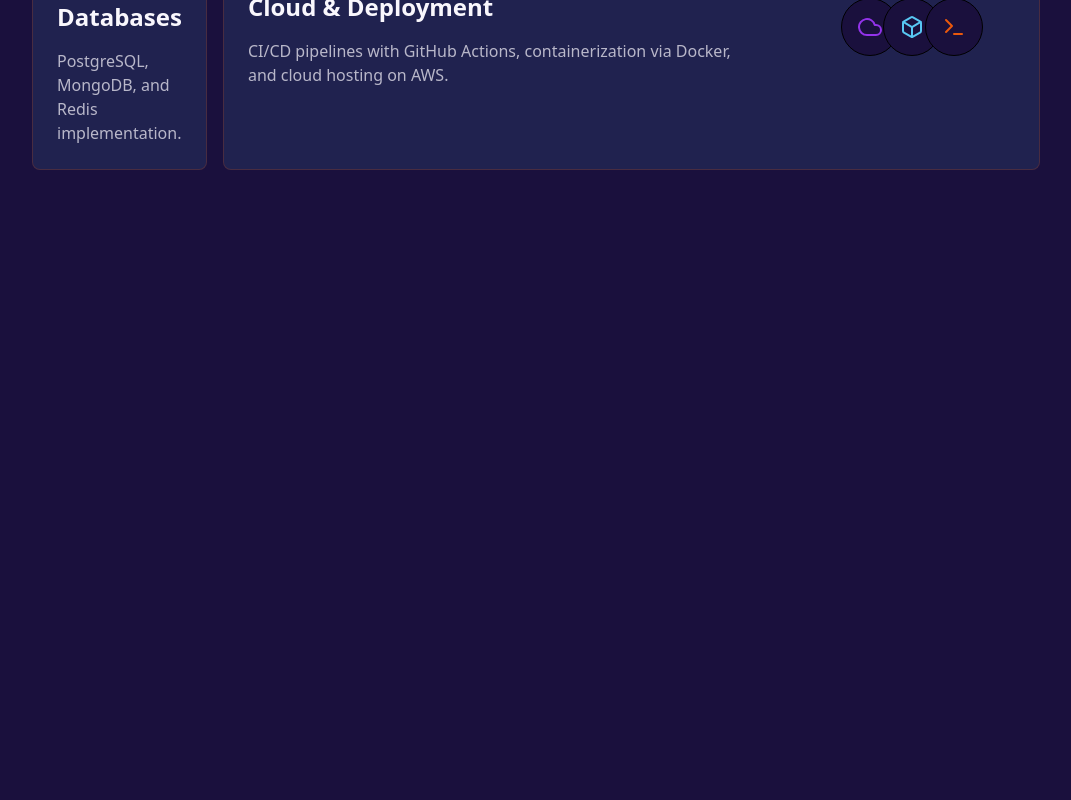
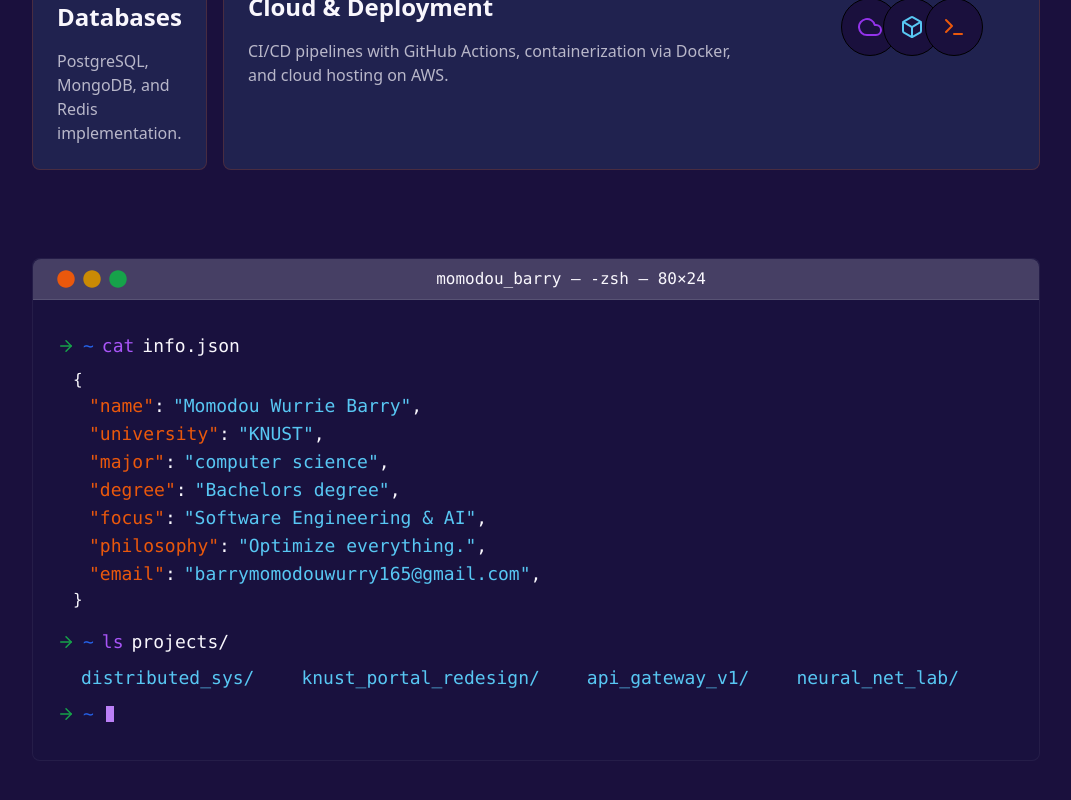
Before and after one commit to barrymomodouwurrie-165/main-portfolio, a React app in the folder Frontend/: page / in a window 1280 px wide. Shown: the part 1202-2002 px from the top of the page, without its empty margins (104-1175 px from the left). Before the commit the page ends 1588 px from the top, so only its background shows below. Built offline with nearby package versions, Linux system fonts and the light colour scheme; the HTML template or start-up script is replaced by a standard one.

Commit message:
created the Infomation component

```diff
--- /dev/null
+++ b/Frontend/src/Components/Details.jsx
@@ -0,0 +1,78 @@
+import { FaCircle } from "react-icons/fa";
+import { FiArrowRight } from "react-icons/fi";
+
+const Details = () => {
+  const Info = [
+    { id: "1", name: "name", content: "Momodou Wurrie Barry" },
+    { id: "2", name: "university", content: "KNUST" },
+    { id: "3", name: "major", content: "computer science" },
+    { id: "4", name: "degree", content: "Bachelors degree" },
+    { id: "5", name: "focus", content: ["Software Engineering", " &", " AI"] },
+    { id: "6", name: "philosophy", content: "Optimize everything." },
+    { id: "7", name: "email", content: "barrymomodouwurry165@gmail.com" },
+  ];
+  return (
+    <div className="max-w-5xl mx-auto px-2 py-8">
+      <div className="font-mono border border-base-content/5 rounded-lg bg-blue-950/10 hover:shadow-[0_0_20px_rgba(210,187,255,0.15)] transition-shadow duration-300">
+        <div className="flex items-center justify-between bg-base-content/20 border-b border-base-content/10 rounded-t-lg px-6 py-2">
+          <div className="flex items-center gap-2">
+            <FaCircle size={18} className="text-orange-600" />
+            <FaCircle size={18} className="text-yellow-600" />
+            <FaCircle size={18} className="text-green-600" />
+          </div>
+          <span className="flex-1 text-center">
+            momodou_barry — -zsh — 80×24
+          </span>
+        </div>
+        <div className="py-8 px-6">
+          <div className="flex items-center gap-2 md:text-lg">
+            <FiArrowRight className="text-green-600" />
+            <span className="text-blue-600">~</span>
+            <span className="text-purple-500">cat</span>
+            <span>info.json</span>
+          </div>
+          <div className="px-4 py-2">
+            <span>&#123;</span>
+            {Info &&
+              Info.map((info) => {
+                return (
+                  <div key={info.id} className="flex md:items-center px-4">
+                    <span className="text-orange-600 md:text-lg">
+                      "{info.name}"
+                    </span>
+                    <span className="mr-2 text-lg">:</span>
+                    <span className="text-secondary md:text-lg">
+                      "{info.content}"
+                    </span>
+                    <span className=" text-lg">,</span>
+                  </div>
+                );
+              })}
+            <span>&#125;</span>
+          </div>
+          <div className="flex items-center gap-2 md:text-lg py-2">
+            <FiArrowRight className="text-green-600" />
+            <span className="text-blue-600">~</span>
+            <span className="text-purple-500">ls</span>
+            <span>projects/</span>
+          </div>
+          <div className="flex flex-col md:flex-row md:items-center justify-between px-6 mr-8">
+            <span className="text-secondary md:text-lg">distributed_sys/</span>
+            <span className="text-secondary md:text-lg">
+              knust_portal_redesign/
+            </span>
+            <span className="text-secondary md:text-lg">api_gateway_v1/</span>
+            <span className="text-secondary md:text-lg">neural_net_lab/</span>
+          </div>
+          <div className="flex items-center gap-2 text-lg mt-2">
+            <FiArrowRight className="text-green-600" />
+            <span className="text-blue-600 animate-pulse">~</span>
+            <span className="inline-block w-2 h-4 bg-purple-400 ml-1 animate-pulse" />
+          </div>
+        </div>
+      </div>
+    </div>
+  );
+};
+
+export default Details;
--- a/Frontend/src/Components/Skills.jsx
+++ b/Frontend/src/Components/Skills.jsx
@@ -26,7 +26,7 @@ const Skills = () => {
               </span>
             </div>
           </div>
-          <div className="flex flex-col border border-orange-600/20 p-6 rounded-lg bg-secondary/10 hover:shadow-[0_0_20px_rgba(210,187,255,0.15)] transition-shadow duration-30 ">
+          <div className="flex flex-col border border-orange-600/20 p-6 rounded-lg bg-secondary/10 hover:shadow-[0_0_20px_rgba(210,187,255,0.15)] transition-shadow duration-300 ">
             <div className="flex items-start justify-between">
               <div className="p-4 text-orange-600 border border-orange-500/20 rounded-md bg-orange-500/10">
                 <FaPython size={34} />
--- a/Frontend/src/Pages/LandingPage.jsx
+++ b/Frontend/src/Pages/LandingPage.jsx
@@ -2,6 +2,7 @@ import Navbar from "../Components/Navbar";
 import { FaCircle } from "react-icons/fa";
 import Skills from "../Components/Skills";
 import { HiChevronDoubleDown } from "react-icons/hi";
+import Details from "../Components/Details";
 
 
 const LandingPage = () => {
@@ -40,6 +41,7 @@ const LandingPage = () => {
       </div>
       <HiChevronDoubleDown size={24} className="relative mx-auto animate-bounce mb-[100px] z-0"/>
       <Skills />
+      <Details/>
     </div>
   );
 };
```
